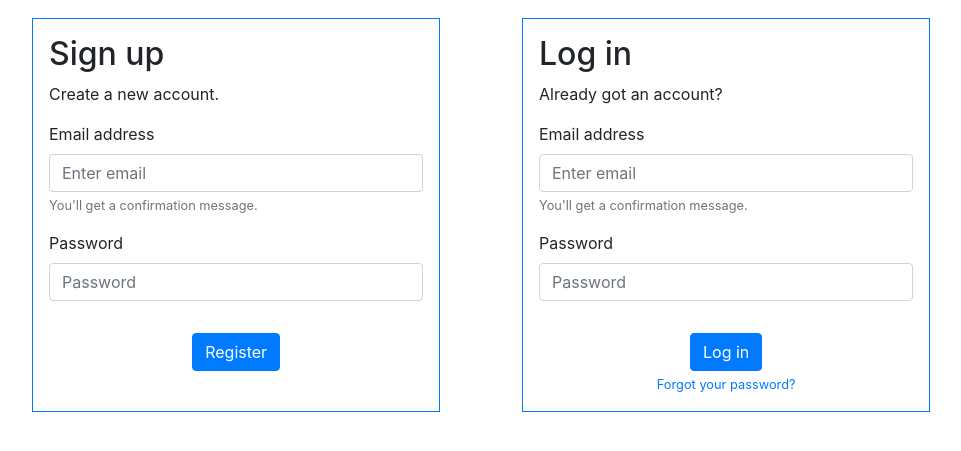
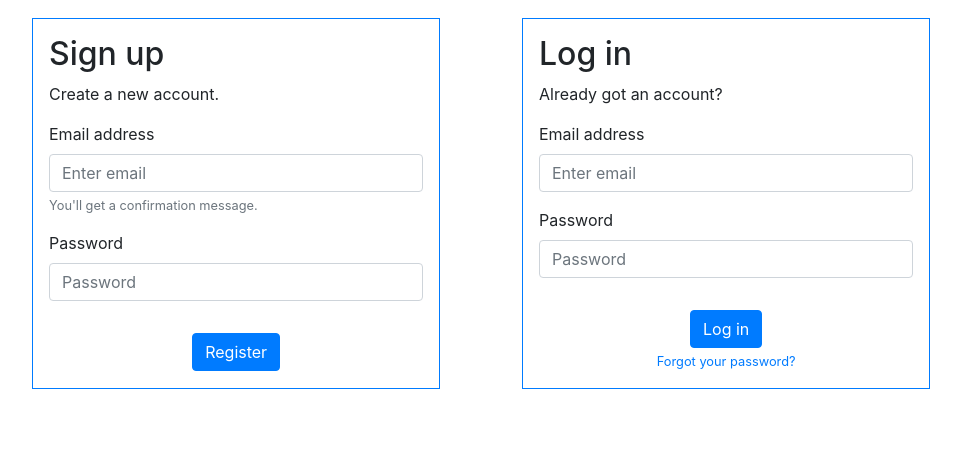
Before and after one commit to jakubnorkiewicz/ctec3110-assignment, a PHP site: template components/homepage.html.twig in a window 1280 px wide. Shown: the part 228-679 px from the top of the page, without its empty margins (118-1079 px from the left). Run offline with PHP 8.4, Linux system fonts and the light colour scheme; the template is opened without the code that fills it, so the values that code supplies are empty; some libraries are stand-ins or nearby versions.

Commit message:
clean up

```diff
--- a/components/homepage.html.twig
+++ b/components/homepage.html.twig
@@ -39,7 +39,6 @@
                     <label for="emailAddress">Email address</label>
                     <input type="email" class="form-control" id="emailAddress" aria-describedby="emailHelp"
                            placeholder="Enter email">
-                    <small id="emailHelp" class="form-text text-muted">You'll get a confirmation message.</small>
                 </div>
                 <div class="form-group">
                     <label for="password">Password</label>
```
